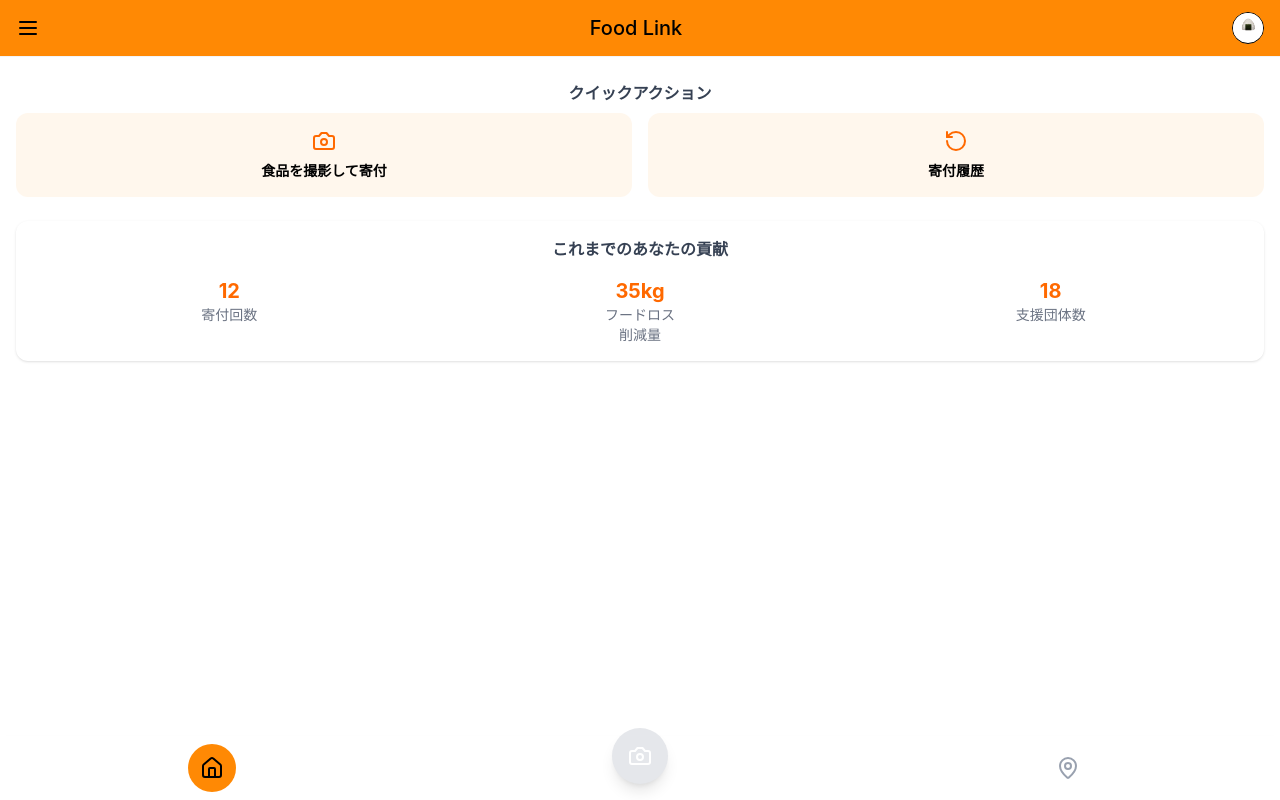
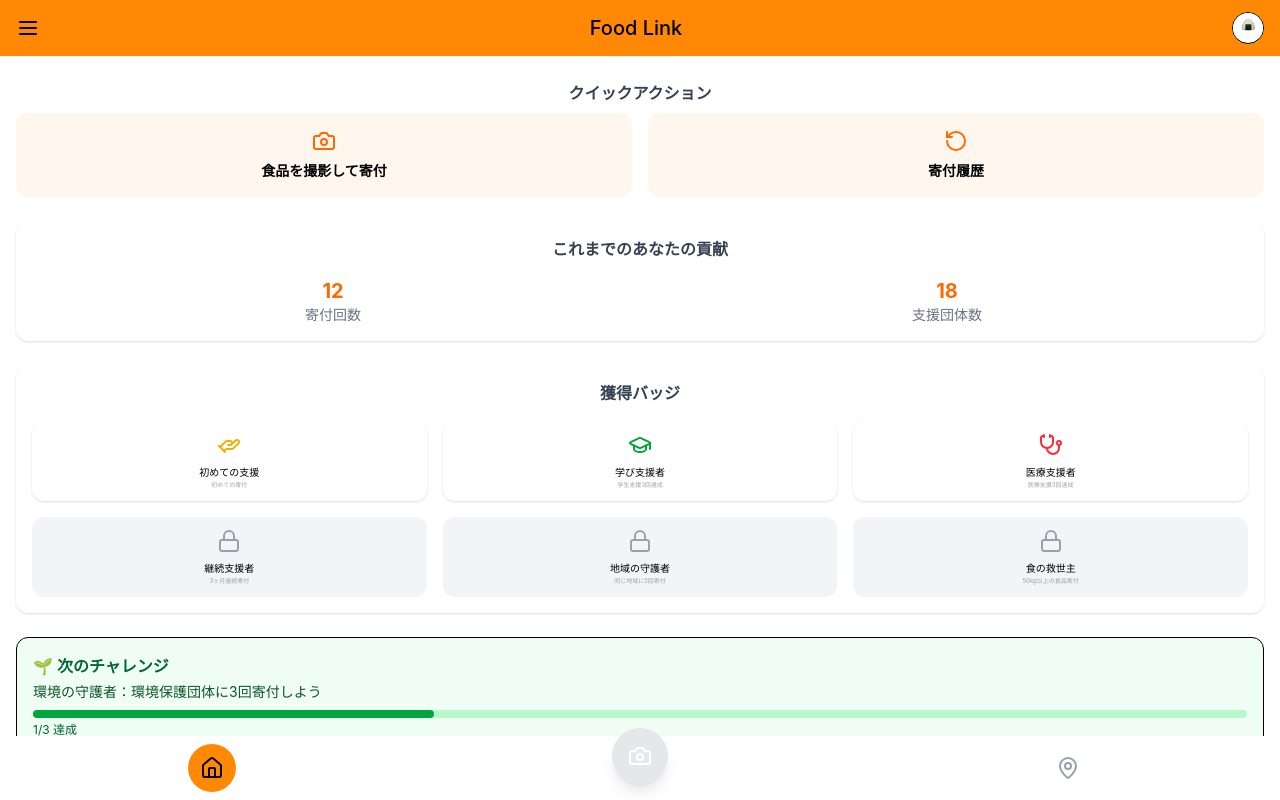
Before and after one commit to RilaKorila/food_link, a Next.js app: page / in a window 1280 px wide. Built offline with nearby package versions, Linux system fonts and the light colour scheme.

Commit message:
home画面にバッチを追加

```diff
--- /dev/null
+++ b/src/components/Badge.jsx
@@ -0,0 +1,23 @@
+import { Lock, Leaf, GraduationCap, Stethoscope, HelpingHand, ShieldCheck, Utensils } from "lucide-react";
+
+const ICONS = {
+  "学び支援者": <GraduationCap className="text-green-600 w-6 h-6" />,
+  "医療支援者": <Stethoscope className="text-red-500 w-6 h-6" />,
+  "初めての支援": <HelpingHand className="text-yellow-500 w-6 h-6" />,
+  "地域の守護者": <ShieldCheck className="text-blue-500 w-6 h-6" />,
+  "食の救世主": <Utensils className="text-orange-500 w-6 h-6" />,
+  "環境の守護者": <Leaf className="text-green-500 w-6 h-6" />,
+  "locked": <Lock className="text-gray-400 w-6 h-6" />,
+};
+
+export default function Badge({ title, description, unlocked }) {
+  const icon = ICONS[unlocked ? title : "locked"];
+
+  return (
+    <div className={`flex flex-col items-center text-center p-3 rounded-xl ${unlocked ? "bg-white shadow" : "bg-gray-100"}`}>
+      {icon}
+      <p className="text-[10px] font-medium mt-2">{title}</p>
+      <p className="text-[6px] text-gray-400">{description}</p>
+    </div>
+  );
+}
--- /dev/null
+++ b/src/components/BadgeList.jsx
@@ -0,0 +1,23 @@
+import Badge from "./Badge";
+
+const badgeData = [
+  { title: "初めての支援", description: "初めての寄付", unlocked: true },
+  { title: "学び支援者", description: "学生支援3回達成", unlocked: true },
+  { title: "医療支援者", description: "医療支援3回達成", unlocked: true },
+  { title: "継続支援者", description: "3ヶ月連続寄付", unlocked: false },
+  { title: "地域の守護者", description: "同じ地域に5回寄付", unlocked: false },
+  { title: "食の救世主", description: "50kg以上の食品寄付", unlocked: false },
+];
+
+export default function BadgeList() {
+  return (
+    <div className="mt-6 rounded-xl p-4 shadow text-center bg-white">
+      <h2 className="font-semibold text-gray-700 mb-4">獲得バッジ</h2>
+      <div className="grid grid-cols-3 gap-4">
+        {badgeData.map((badge, i) => (
+          <Badge key={i} {...badge} />
+        ))}
+      </div>
+    </div>
+  );
+}
--- a/src/pages/index.js
+++ b/src/pages/index.js
@@ -1,11 +1,9 @@
-import { useState } from "react"
-import { Camera, MapPin, RotateCcw } from "lucide-react";
+import { Camera, RotateCcw } from "lucide-react";
 import Header from "@/components/Header";
 import BottomNavigation from "@/components/BottomNavigation";
+import BadgeList from "@/components/BadgeList";
 
 export default function Home() {
-  const [activeTab, setActiveTab] = useState("home")
-
   return (
     <div className="flex flex-col h-screen">
       {/* Header */}
@@ -34,14 +32,10 @@ export default function Home() {
         {/* User Stats */}
         <div className="rounded-xl p-4 shadow text-center">
           <h2 className="font-semibold text-gray-700 mb-4">これまでのあなたの貢献</h2>
-          <div className="grid grid-cols-3 gap-4">
+          <div className="grid grid-cols-2 gap-3">
             <div>
               <p className="text-orange-500 text-xl font-bold">12</p>
               <p className="text-sm text-gray-500">寄付回数</p>
-            </div>
-            <div>
-              <p className="text-orange-500 text-xl font-bold">35kg</p>
-              <p className="text-sm text-gray-500">フードロス<br/>削減量</p>
             </div>
             <div>
               <p className="text-orange-500 text-xl font-bold">18</p>
@@ -49,9 +43,25 @@ export default function Home() {
             </div>
           </div>
         </div>
+
+
+        {/* 獲得バッジの表示 */}
+        <BadgeList />
+
+        {/* 次のチャレンジ */}
+        <div className="mt-6 p-4 border rounded-xl bg-green-50 text-left">
+          <div className="flex items-center justify-between mb-1">
+            <span className="font-semibold text-green-800">🌱 次のチャレンジ</span>
+          </div>
+          <p className="text-sm text-green-900 mb-2">環境の守護者：環境保護団体に3回寄付しよう</p>
+          <div className="w-full bg-green-200 h-2 rounded-full">
+            <div className="bg-green-600 h-2 rounded-full" style={{ width: "33%" }}></div>
+          </div>
+          <p className="text-xs text-green-800 mt-1">1/3 達成</p>
+        </div>
       </div>
 
-      <BottomNavigation activeTab={activeTab} />
+      <BottomNavigation activeTab={"home"} />
     </div>
   );
 }
```
